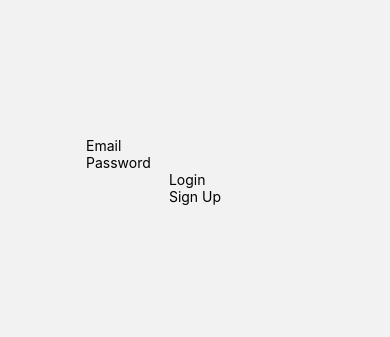
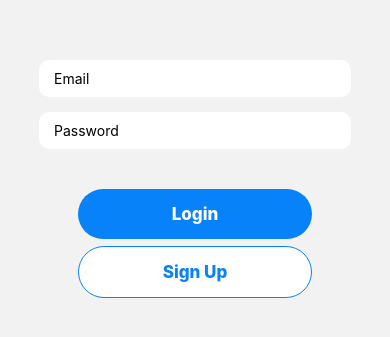
Before and after one commit to emilioberber/vet_app_reactnative, a React Native app: screen /Login in a window 390 px wide. Shown: the part 251-588 px from the top of the page. Built offline with nearby package versions, Linux system fonts and the light colour scheme.

Commit message:
UI Desgin for LoginScreen

```diff
--- a/screens/LoginScreen.js
+++ b/screens/LoginScreen.js
@@ -7,7 +7,7 @@
         style={styles.container}
         behavior="padding"
     >
-        {/*This view is for text*/}
+        {/*This view is for text files email and password*/}
         <View style={styles.inputContainer}>
             <TextInput
                 placeholder='Email'
@@ -30,7 +30,7 @@
                 onPress={() => {}}
                 style={styles.button}
             >
-                <Text style={styles.button}>Login</Text>
+                <Text style={styles.buttonText}>Login</Text>
             </TouchableOpacity>
 
             <TouchableOpacity
@@ -54,21 +54,43 @@
         alignItems: 'center'
     },
     inputContainer: {
+        width: '80%'
+    },
+    input: {
+        backgroundColor: "white",
+        paddingHorizontal: 15,
+        paddingVertical: 10,
+        borderRadius: 10,
+        marginTop: 15
+    },
+    buttonContainer: {
+        width: '60%',
+        justifyContent: 'center',
+        alignItems: 'center',
+        marginTop: 40
+    },
+    button: {
+        backgroundColor: '#0782F9',
+        width: '100%',
+        padding: 15,
+        borderRadius: 30,
+        alignItems: 'center'
+    },
+    buttonOutline: {
+        backgroundColor: 'white',
+        marginTop: 7,
+        borderColor: '#0782F9',
+        borderWidth: 1
 
     },
-    input: {
-
-    },
-    buttonContainer: {
-
-    },
-    button: {
-
-    },
-    buttonOutline: {
-
+    buttonText: {
+        color: 'white',
+        fontWeight: '800',
+        fontSize: 17
     },
     buttonOutlineText: {
-
+        color: '#0782F9',
+        fontWeight: '800',
+        fontSize: 17
     }
 })
```
